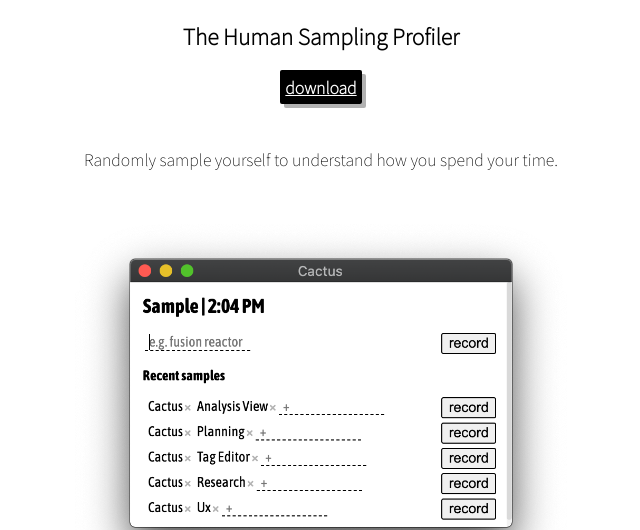
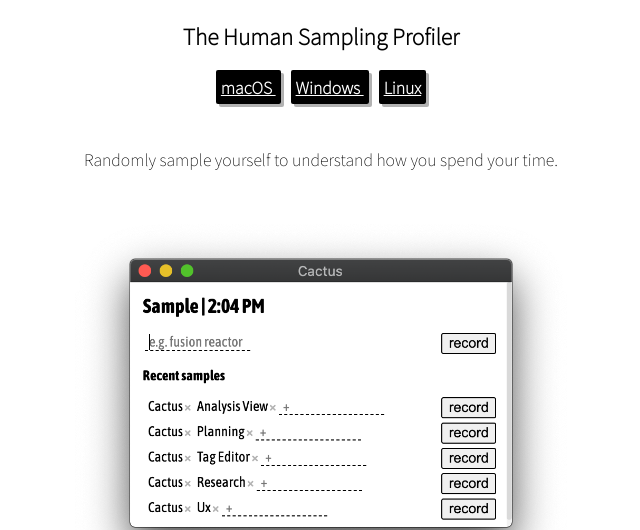
Before and after one commit to davidrusu/cactus-releases, a plain HTML site: page index.html in a window 1280 px wide. Shown: the part 291-821 px from the top of the page, without its empty margins (319-959 px from the left). Drawn offline with Linux system fonts and the light colour scheme; a web font is replaced by a local one.

Commit message:
Add direct download links

```diff
--- a/index.html
+++ b/index.html
@@ -25,12 +25,26 @@
     <img class="main-logo" src="assets/logo.png" />
     <h1>Cactus</h1>
     <h2>The Human Sampling Profiler</h2>
-    <a
-      class="btn"
-      href="https://github.com/davidrusu/cactus-releases/releases/latest"
-    >
-      download
-    </a>
+    <div class="download-btns">
+      <a
+        class="btn"
+        href="https://github.com/davidrusu/cactus-releases/releases/download/v1.7.3/Cactus-1.7.3.dmg"
+      >
+        macOS
+      </a>
+      <a
+        class="btn"
+        href="https://github.com/davidrusu/cactus-releases/releases/download/v1.7.3/Cactus-1.7.3.dmg"
+      >
+        Windows
+      </a>
+      <a
+        class="btn"
+        href="https://github.com/davidrusu/cactus-releases/releases/download/v1.7.3/Cactus-1.7.3.dmg"
+      >
+        Linux
+      </a>
+    </div>
     <p>Randomly sample yourself to understand how you spend your time.</p>
     <img class="cactus-sample" src="assets/cactus-sample.png" />
     <p>
@@ -44,7 +58,7 @@
       class="btn"
       href="https://github.com/davidrusu/cactus-releases/releases/latest"
     >
-      download
+      Github Releases
     </a>
     <hr />
     <p>
--- a/style.css
+++ b/style.css
@@ -29,14 +29,15 @@ h2 {
   background-color: black;
   border-radius: 2px;
   font-weight: 900;
-  box-shadow: 4px 4px 0px rgba(0, 0, 0, 0.3);
+  box-shadow: 3px 3px 0px rgba(0, 0, 0, 0.3);
+  margin: 5px;
 }
 
 .btn:hover {
   background-color: white;
   color: black;
   border: 1px solid black;
-  box-shadow: 3px 3px 0px rgba(0, 0, 0, 0.3);
+  box-shadow: 2px 2px 0px rgba(0, 0, 0, 0.3);
 }
 
 .btn:focus {
```
